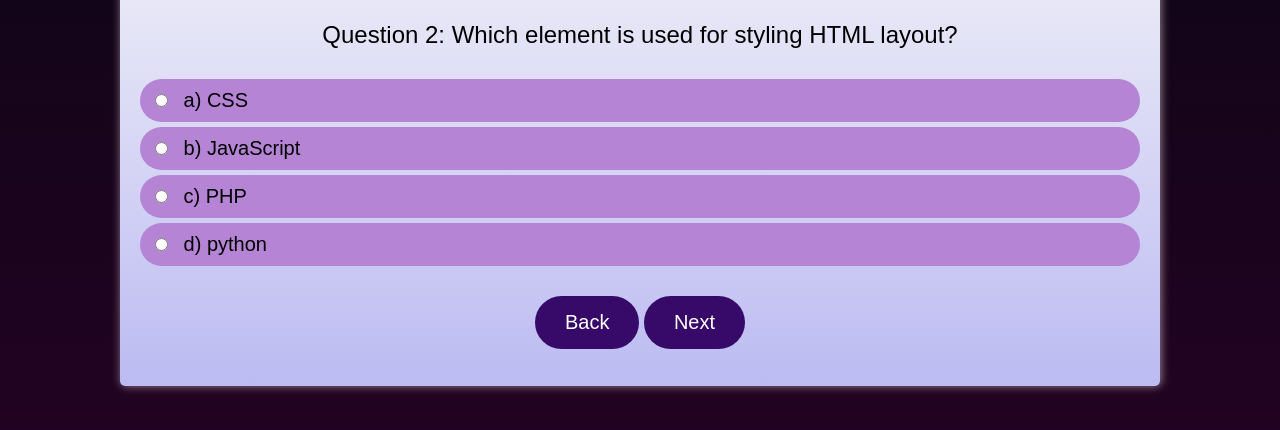
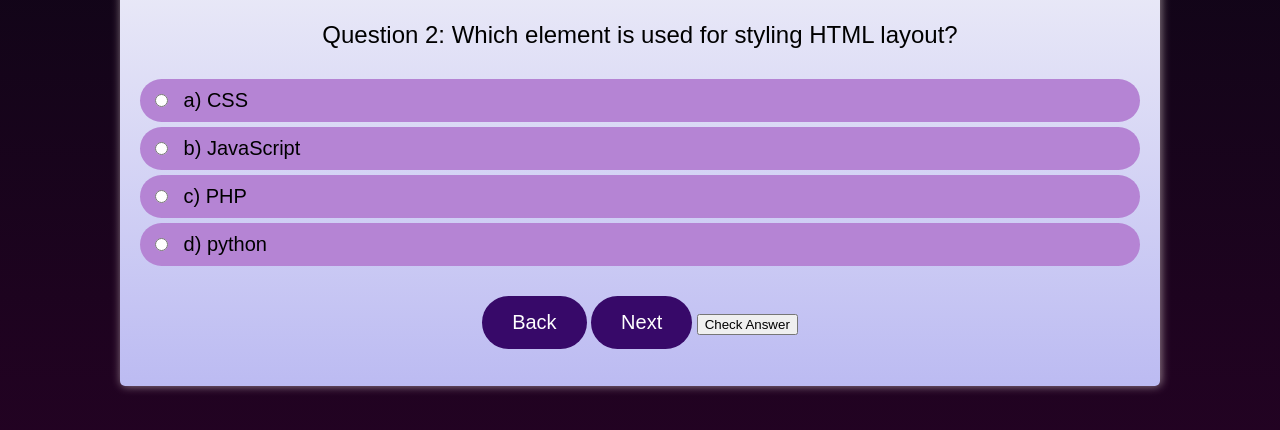
Before and after one commit to Ishpreet15/SCM_PG-04, a plain HTML site: page Code/index2.html in a window 1280 px wide. Shown: the part 284-714 px from the top of the page. Drawn offline with Linux system fonts and the light colour scheme.

Commit message:
Update index2.html for Score Counter

```diff
--- a/Code/index2.html
+++ b/Code/index2.html
@@ -41,8 +41,13 @@
             <button id="next-button">
                 <a class="alink" href="index3.html">Next</a>
             </button>
+            <button id="check-answer-button">
+                Check Answer
+            </button>
         </div>
         <p id="result"></p>
     </div>
+    <script src="quiz.js"></script>
+
 </body>
 </html>
```
